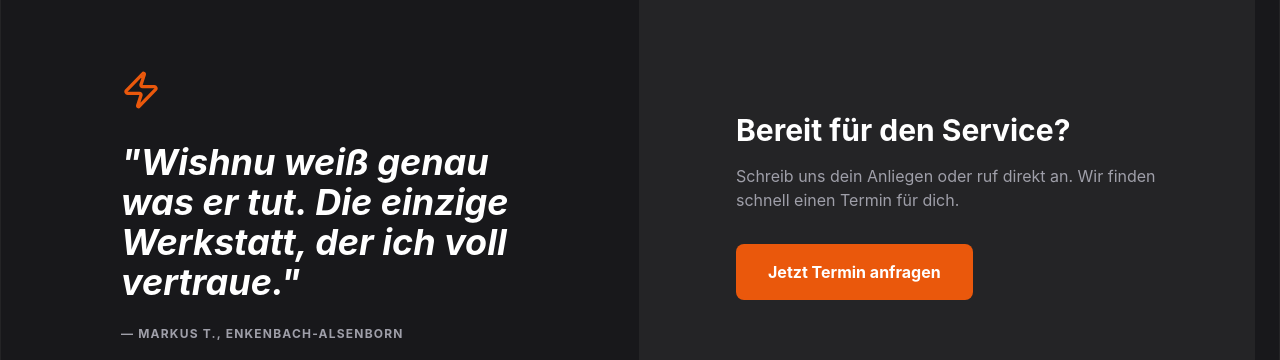
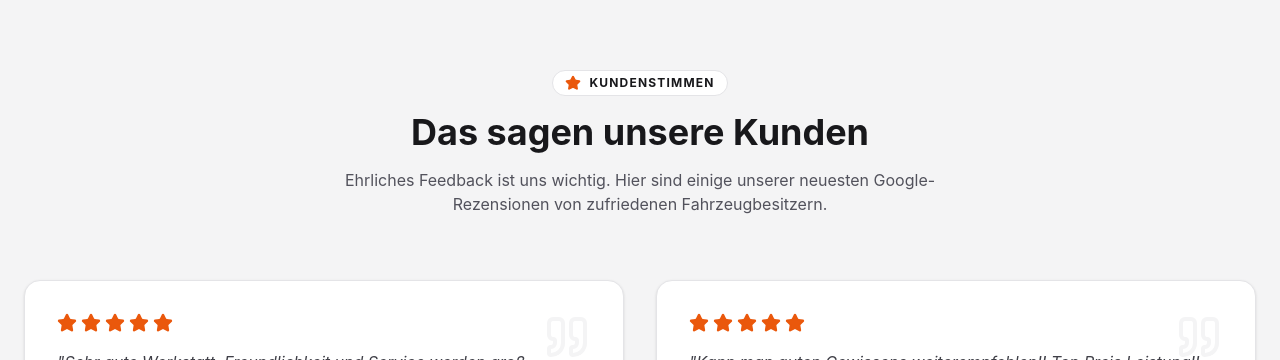
Before and after one commit to rezaivision-maker/die-reparatur-garage, a React (Vite) app: page / in a window 1280 px wide. Shown: the part 2440-2800 px from the top of the page. Built offline with nearby package versions, Linux system fonts and the light colour scheme.

Commit message:
Add Google reviews section to home page

```diff
--- /dev/null
+++ b/src/components/Reviews.tsx
@@ -0,0 +1,91 @@
+import { motion } from 'motion/react';
+import { Star, Quote } from 'lucide-react';
+
+const reviews = [
+  {
+    name: "Marita Zoeller",
+    rating: 5,
+    text: "Sehr gute Werkstatt. Freundlichkeit und Service werden groß geschrieben. Kann man jederzeit weiter empfehlen.",
+    date: "vor 1 Jahr"
+  },
+  {
+    name: "Benjamin Eyrisch",
+    rating: 5,
+    text: "Kann man guten Gewissens weiterempfehlen!! Top Preis Leistung!! Tolles Team, Kompetent, Schnell und kurzfristig! Wer woanders hingeht ist selber Schuld!",
+    date: "vor 2 Jahren"
+  },
+  {
+    name: "zitrusfrucht orange",
+    rating: 5,
+    text: "Sehr kompetentes, nettes Team. Super Preis Leistungsverhältnis. Wir sind seit den Anfangsschuhen dabei und sind immer sehr Zufrieden.",
+    date: "vor 3 Jahren"
+  },
+  {
+    name: "A M",
+    rating: 5,
+    text: "Super nettes Team mit Top Preis-/Leistungsverhältnis. Im Vergleich zu vielen anderen Werkstätten hat man hier definitiv das Gefühl, dass sie ihre Arbeit gerne machen.",
+    date: "vor 1 Jahr"
+  }
+];
+
+export const Reviews = () => {
+  return (
+    <section className="py-24 bg-brand-gray overflow-hidden">
+      <div className="max-w-7xl mx-auto px-6">
+        <div className="text-center mb-16">
+          <motion.div
+            initial={{ opacity: 0, y: 20 }}
+            whileInView={{ opacity: 1, y: 0 }}
+            viewport={{ once: true }}
+            className="inline-flex items-center gap-2 px-3 py-1 bg-white rounded-full border border-zinc-200 mb-4"
+          >
+            <Star className="w-4 h-4 text-brand-accent fill-brand-accent" />
+            <span className="text-xs font-bold uppercase tracking-widest text-brand-dark">Kundenstimmen</span>
+          </motion.div>
+          <h2 className="text-4xl font-bold text-brand-dark mb-4">Das sagen unsere Kunden</h2>
+          <p className="text-zinc-600 max-w-2xl mx-auto">
+            Ehrliches Feedback ist uns wichtig. Hier sind einige unserer neuesten Google-Rezensionen von zufriedenen Fahrzeugbesitzern.
+          </p>
+        </div>
+
+        <div className="grid grid-cols-1 md:grid-cols-2 gap-8">
+          {reviews.map((review, index) => (
+            <motion.div
+              key={index}
+              initial={{ opacity: 0, x: index % 2 === 0 ? -20 : 20 }}
+              whileInView={{ opacity: 1, x: 0 }}
+              viewport={{ once: true }}
+              transition={{ delay: index * 0.1 }}
+              className="bg-white p-8 rounded-2xl border border-zinc-200 shadow-sm hover:shadow-md transition-shadow relative"
+            >
+              <Quote className="absolute top-8 right-8 w-12 h-12 text-zinc-100 -z-0" />
+              <div className="flex gap-1 mb-4 relative z-10">
+                {[...Array(review.rating)].map((_, i) => (
+                  <Star key={i} className="w-5 h-5 text-brand-accent fill-brand-accent" />
+                ))}
+              </div>
+              <p className="text-zinc-700 italic mb-6 relative z-10 leading-relaxed">
+                "{review.text}"
+              </p>
+              <div className="flex items-center justify-between relative z-10">
+                <span className="font-bold text-brand-dark">{review.name}</span>
+                <span className="text-xs text-zinc-400 uppercase tracking-widest">{review.date}</span>
+              </div>
+            </motion.div>
+          ))}
+        </div>
+
+        <div className="mt-16 text-center">
+          <a
+            href="https://www.google.com/maps/place/Die+Reparatur+Garage/@49.4851221,7.8967406,17z/data=!4m8!3m7!1s0x4796035069908639:0x85437140f7d0c354!8m2!3d49.4851221!4d7.8993155!9m1!1b1!16s%2Fg%2F11f_6p_8p1?entry=ttu"
+            target="_blank"
+            rel="noopener noreferrer"
+            className="inline-flex items-center gap-2 text-brand-accent font-bold hover:underline"
+          >
+            Alle Rezensionen auf Google lesen
+          </a>
+        </div>
+      </div>
+    </section>
+  );
+};
--- a/src/pages/Home.tsx
+++ b/src/pages/Home.tsx
@@ -2,6 +2,7 @@ import { motion } from 'motion/react';
 import { ArrowRight, Settings, ShieldCheck, Wrench, Gauge, Car, Zap, Image as ImageIcon } from 'lucide-react';
 import { Link } from 'react-router-dom';
 import { SEO } from '../components/SEO';
+import { Reviews } from '../components/Reviews';
 
 const FeatureCard = ({ icon: Icon, title, desc }: { icon: any, title: string, desc: string }) => (
   <div className="bg-white p-8 rounded-2xl shadow-md border border-zinc-200 hover:shadow-lg transition-shadow group relative overflow-hidden">
@@ -193,6 +194,9 @@ export const Home = () => {
         </div>
       </section>
 
+      {/* Google Reviews Section */}
+      <Reviews />
+
       {/* Testimonial / CTA Split */}
       <section className="bg-brand-dark text-white">
         <div className="max-w-7xl mx-auto px-6 grid grid-cols-1 lg:grid-cols-2 border-l border-r border-white/5">
```
